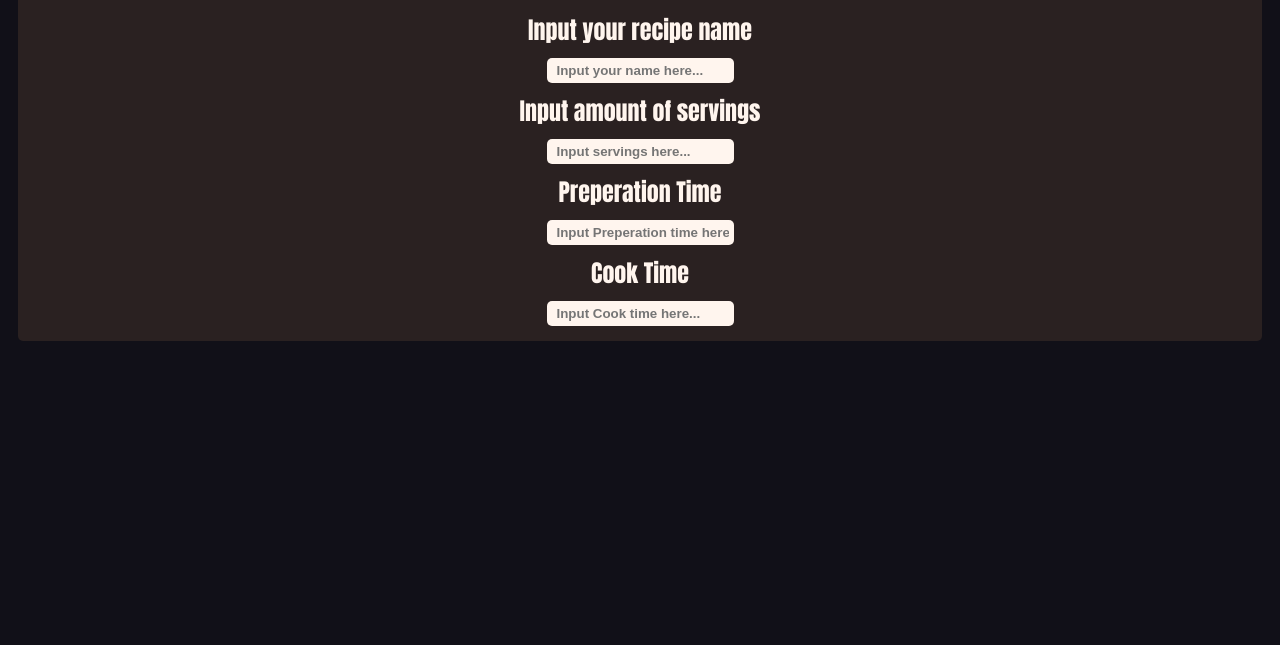
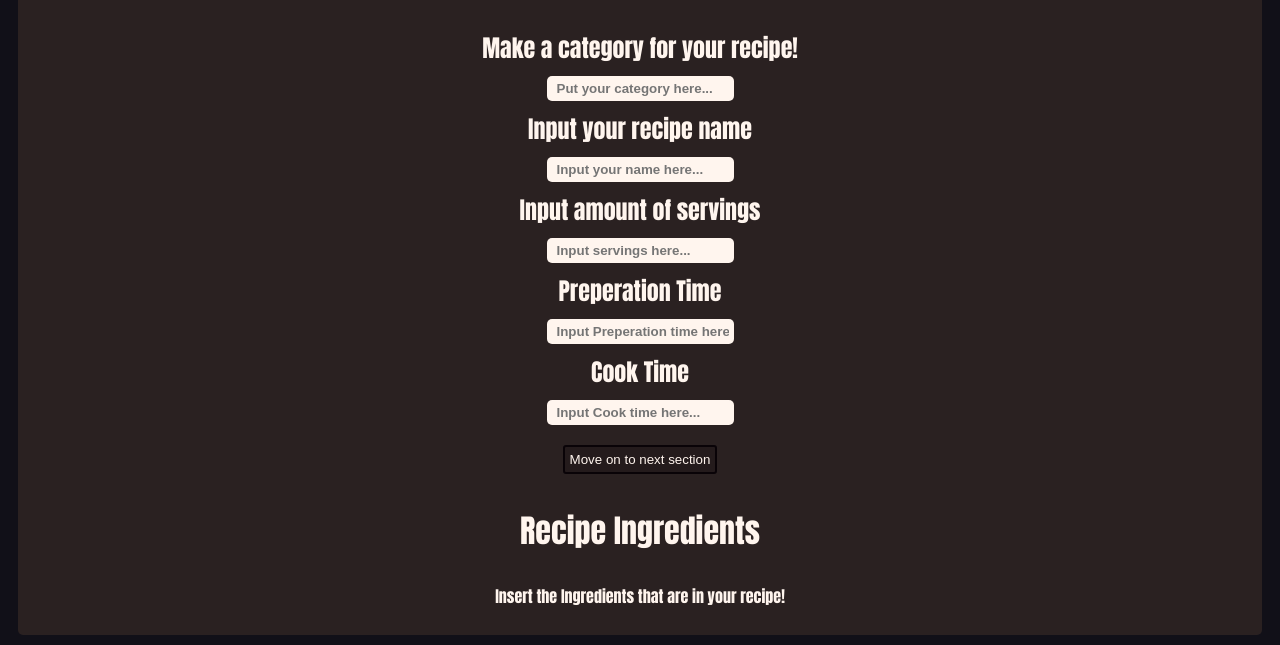
Before and after one commit to bcrhbrhcdb/recipe-book-app, a website: page index.html in a window 1280 px wide. Shown: the part 325-970 px from the top of the page. Before the commit the page ends 800 px from the top, so only its background shows below. Drawn offline with Linux system fonts and the light colour scheme.

Commit message:
js and more html...

```diff
--- a/index.html
+++ b/index.html
@@ -20,7 +20,12 @@
   <div class="recipe-area" id="recipe-area">
     <div class="add-recipe-info">
       <div class="recipe-info">
-        <h1>Basic Information</h1>
+      <h1>Basic Information</h1>
+      <br>
+      <label for="category">Make a category for your recipe!</label>
+      <br>
+      <input id="category" max="10" min="3" placeholder="Put your category here..." required>
+      <br>
       <label for="recipe-name-input">Input your recipe name</label>
       <br>
       <input id="recipe-name-input" type="text" min="5" max="25" placeholder="Input your name here..." required/>
@@ -37,6 +42,10 @@
       <br>
       <input id="prep-time" min="5" max="15" placeholder="Input Cook time here..." required>
       <br>
+      <button id="move-on-to-next-section">Move on to next section</button>
+      <h1>Recipe Ingredients</h1>
+      <p>Insert the Ingredients that are in your recipe!</p>
+      <div id="ingredients"></div>
     </div>
   </div>
   </div>
```
Also changed, not shown: script.js (+9 -6 lines).
